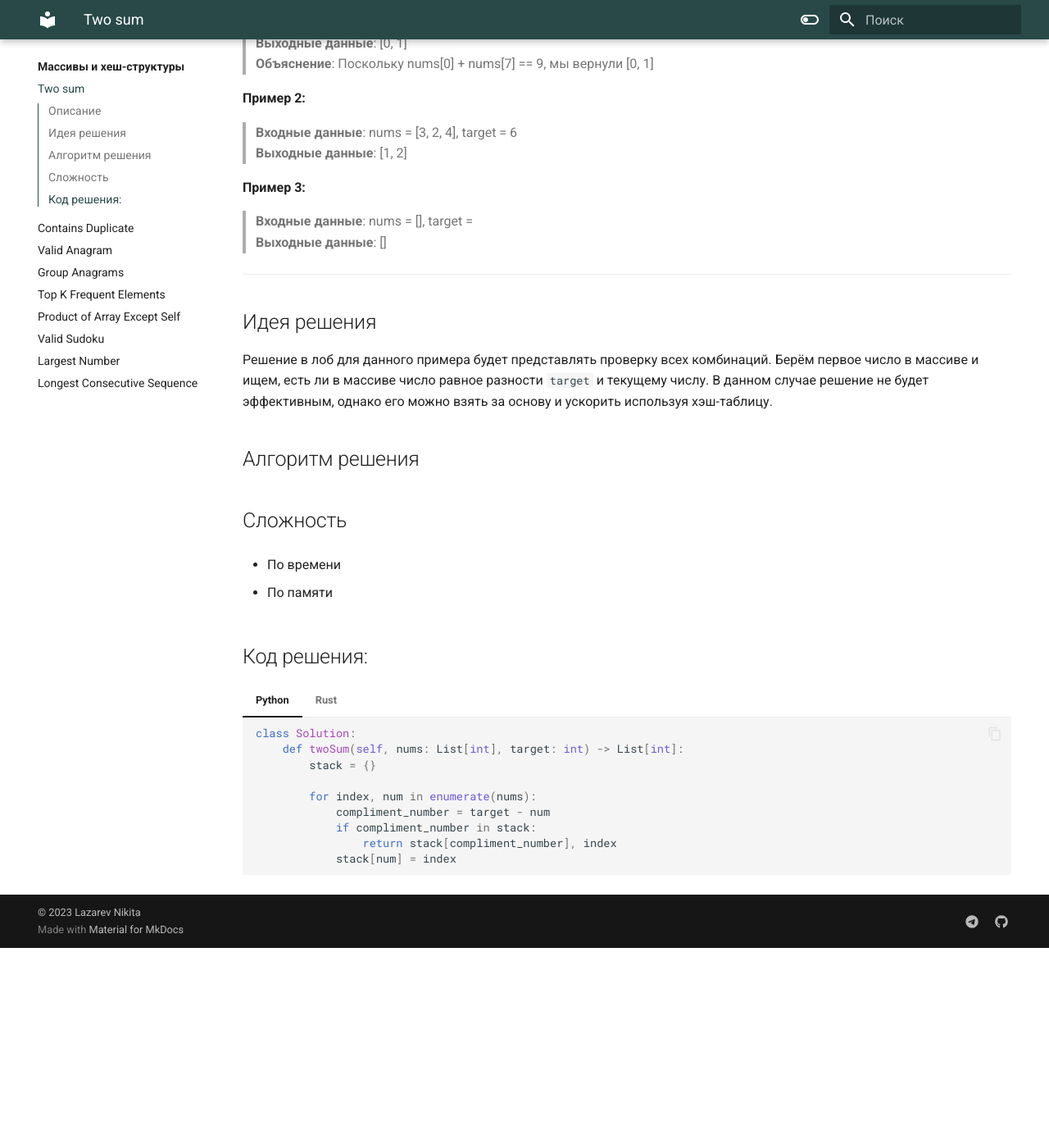
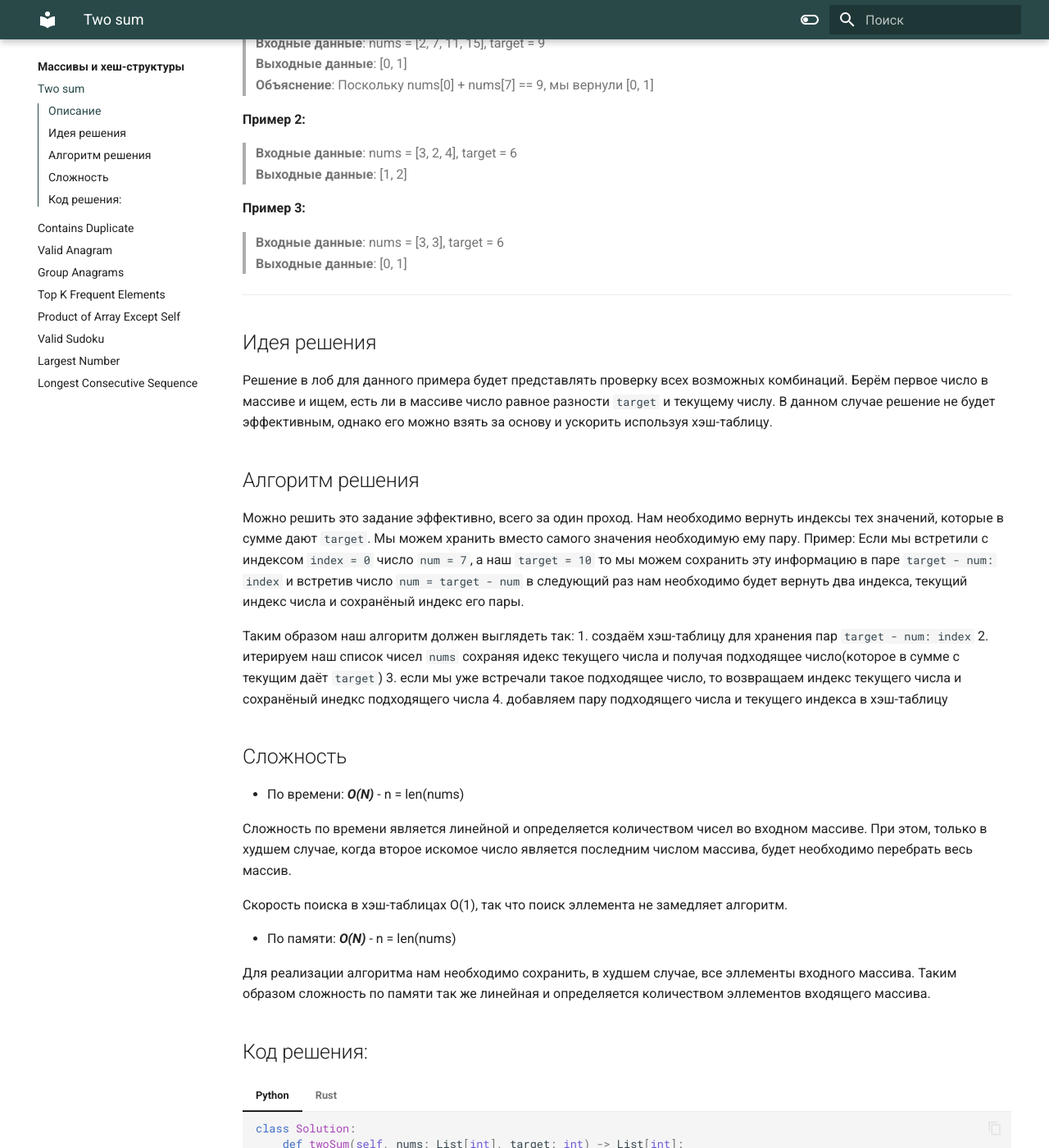
Before and after one commit to by-Lazarev/Mastering_Algorithms, an MkDocs documentation site: the page built from docs/arrays/two_sum.md, in a window 1280 px wide and 1400 px high, scrolled down 522 px. Shown: the whole window at 82% size. Built offline with MkDocs 1.6.1 and Material for MkDocs 9.7.7, drawn with Linux system fonts in a browser that asks for light colours; before the commit the page ends 1678 px from its top, so only the background shows below that; some of the changed text lies outside the part shown.

Commit message:
two_sum done

```diff
--- a/docs/arrays/two_sum.md
+++ b/docs/arrays/two_sum.md
@@ -7,7 +7,7 @@
 
 Для заданого массива целых чисел `nums` и целого числа `target` необходимо вернуть два индекса в `nums`. Сумма чисел по этим индексам должна образовывать число `target`.
 
-Гарантируется, что при любых тестовых данных есть только одно решение и оба числа не могут быть одинаковыми.
+Гарантируется, что при любых тестовых данных есть только одно решение, оба числа могут быть одинаковыми, но их индексы будут разными.
 
 Ответ можно вернуть в любом порядке.
 
@@ -21,22 +21,34 @@
 > **Выходные данные**:  [1, 2]
 
 **Пример 3:**
-> **Входные данные**: nums = [], target =
-> **Выходные данные**: []
+> **Входные данные**: nums = [3, 3], target = 6
+> **Выходные данные**: [0, 1]
 
 ---
 
 ## Идея решения
-Решение в лоб для данного примера будет представлять проверку всех комбинаций. Берём первое число в массиве и ищем, есть ли в массиве число равное разности `target` и текущему числу. В данном случае решение не будет эффективным, однако его можно взять за основу и ускорить используя хэш-таблицу.
+Решение в лоб для данного примера будет представлять проверку всех возможных комбинаций. Берём первое число в массиве и ищем, есть ли в массиве число равное разности `target` и текущему числу. В данном случае решение не будет эффективным, однако его можно взять за основу и ускорить используя хэш-таблицу.
 
 ## Алгоритм решения
+Можно решить это задание эффективно, всего за один проход. Нам необходимо вернуть индексы тех значений, которые в сумме дают `target`. Мы можем хранить вместо самого значения необходимую ему пару. Пример: Если мы встретили с индексом `index = 0` число `num = 7`, а наш `target = 10` то мы можем сохранить эту информацию в паре `target - num: index` и встретив число `num = target - num` в следующий раз нам необходимо будет вернуть два индекса, текущий индекс числа и сохранёный индекс его пары.
 
+Таким образом наш алгоритм должен выглядеть так:
+1. создаём хэш-таблицу для хранения пар `target - num: index`
+2. итерируем наш список чисел `nums` сохраняя идекс текущего числа и получая подходящее число(которое в сумме с текущим даёт `target`)
+3. если мы уже встречали такое подходящее число, то возвращаем индекс текущего числа и сохранёный инедкс подходящего числа
+4. добавляем пару подходящего числа и текущего индекса в хэш-таблицу
 
 ## Сложность
 
-* По времени
+* По времени: ***O(N)*** - n = len(nums)
 
-* По памяти
+Сложность по времени является линейной и определяется количеством чисел во входном массиве. При этом, только в худшем случае, когда второе искомое число является последним числом массива, будет необходимо перебрать весь массив.
+
+Скорость поиска в хэш-таблицах O(1), так что поиск эллемента не замедляет алгоритм.
+
+* По памяти: ***O(N)*** - n = len(nums)
+
+Для реализации алгоритма нам необходимо сохранить, в худшем случае, все эллементы входного массива. Таким образом сложность по памяти так же линейная и определяется количеством эллементов входящего массива.
 
 ## Код решения:
 
```
Also changed, not shown: 1 other file.
